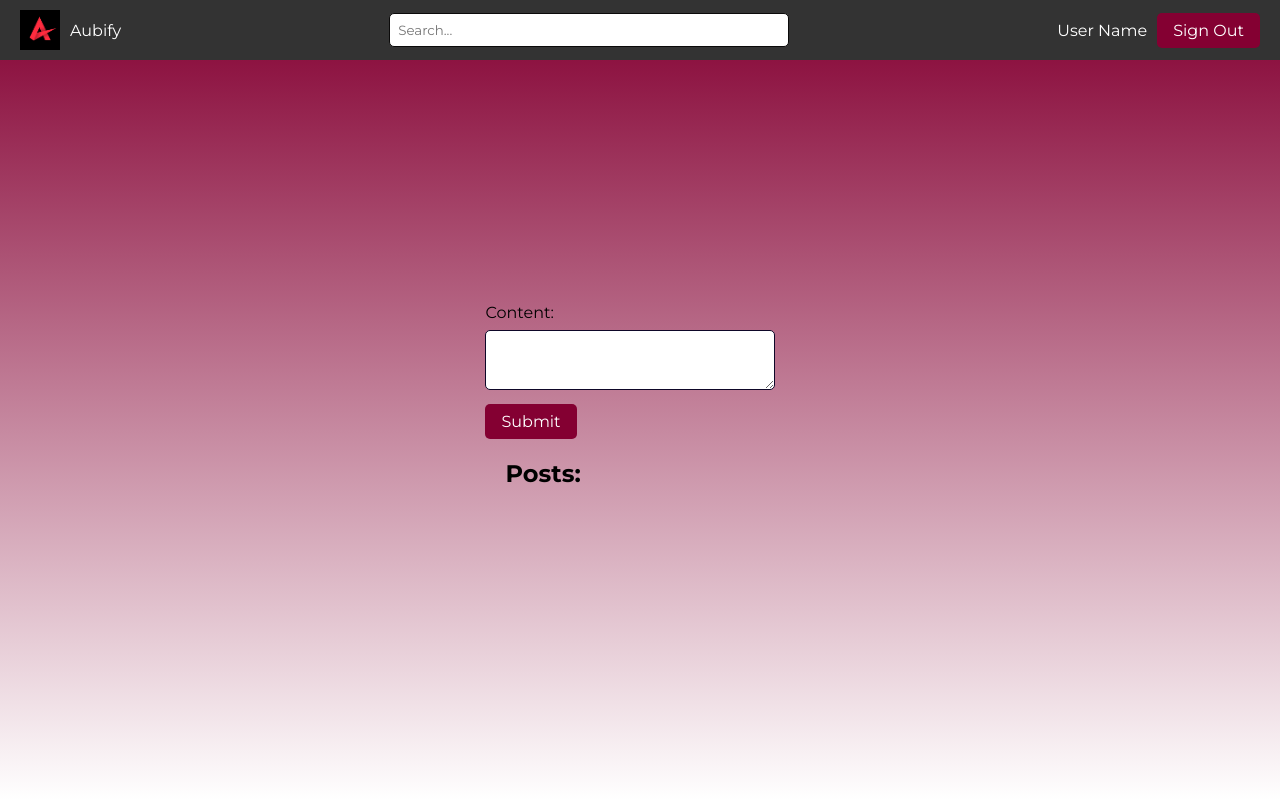
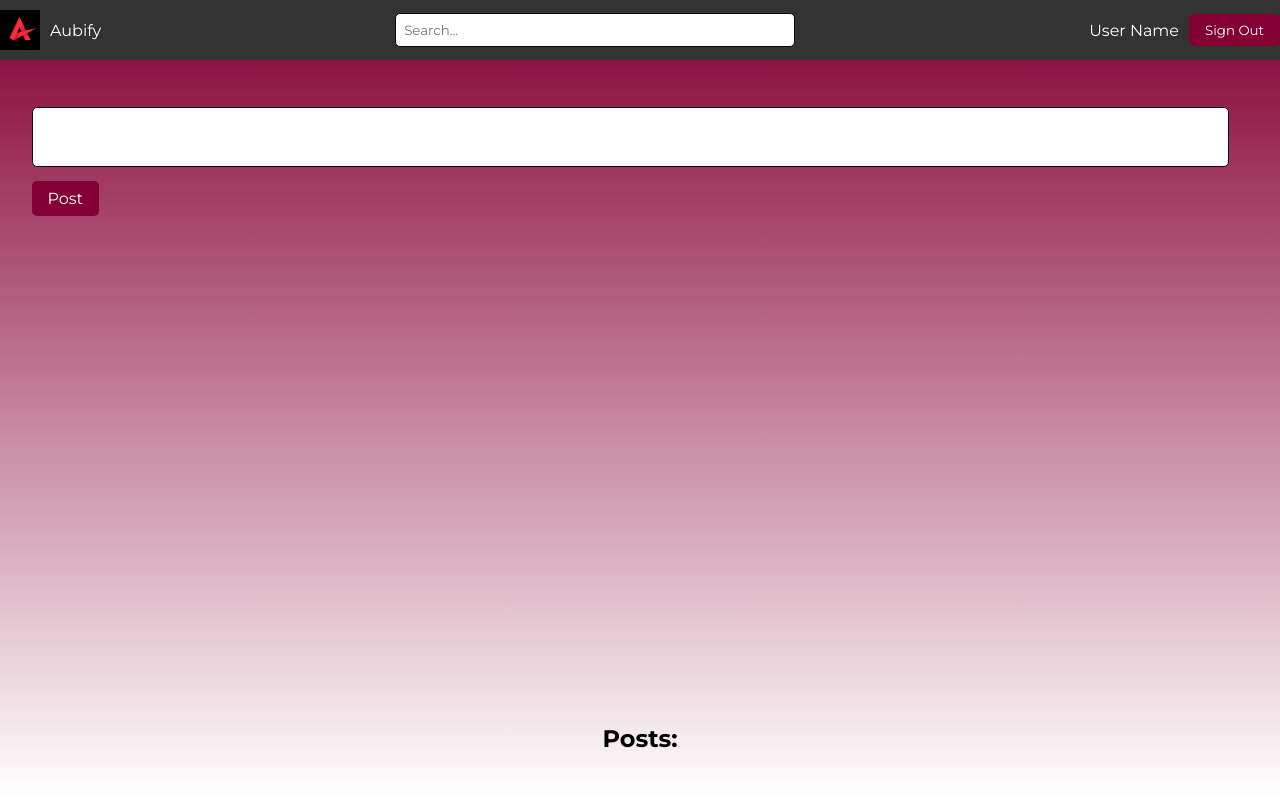
Before and after one commit to omarabbas1/Aubify, a React (Create React App) app: page /homepage in a window 1280 px wide. Built offline with nearby package versions, Linux system fonts and the light colour scheme.

Commit message:
needs fixing

```diff
--- a/src/components/HomePage/HomePage.css
+++ b/src/components/HomePage/HomePage.css
@@ -0,0 +1,30 @@
+.home-page {
+  display: flex;
+  flex-direction: column;
+  align-items: center;
+  margin-top: 5%;
+  height: 88vh; /* Ensure the home page takes the full height of the viewport */
+}
+
+  .home-page .navbar {
+    width: 100%;
+    background-color: #333;
+    color: #fff;
+    padding: 10px 0;
+    text-align: center;
+  }
+
+  .home-page .posts {
+    width: 100%;
+    height: 100%;
+    display: flex;
+    justify-content: center;
+    align-items: center;
+  }
+
+  /* Adjust styles for smaller screens if needed */
+  @media (max-width: 768px) {
+    .home-page .posts {
+      padding: 20px;
+    }
+  }
--- a/src/components/Posts/Posts.css
+++ b/src/components/Posts/Posts.css
@@ -1,32 +1,38 @@
 .post-container {
-  max-width: 600px;
-  margin-top: 0;
-  margin: 20px 0 20px 20px; /* Adjust margin as needed */
+  width: 1257px;
+  flex: 1; /* Fill available space */
   padding: 20px;
-  background-color: #fff;
   border-radius: 8px;
-  box-shadow: 0 0 10px rgba(0, 0, 0, 0.1);
+  display: flex;
+  flex-direction: column;
+  align-items: center;
+  justify-content: center;
+  overflow: auto; /* Enable scrolling if content exceeds container */
+  background-color: transparent;
 }
 
-form {
+.post-container form {
   margin-bottom: 20px;
+  width: 100%;
+  height: 100%;
 }
 
-label {
+.post-container label {
   display: block;
   margin-bottom: 8px;
 }
 
-textarea {
+.post-container textarea {
   width: calc(100% - 20px); /* Adjust width and subtract padding */
   padding: 10px;
   font-size: 16px;
   border: 1px solid #0e0728;
   border-radius: 5px;
   margin-bottom: 10px;
+  resize: none;
 }
 
-button {
+.post-container button {
   background-color: #840032;
   color: #fff;
   border: none;
@@ -36,13 +42,12 @@ button {
   cursor: pointer;
 }
 
-button:hover {
+.post-container button:hover {
   background-color: #5e0125;
 }
 
 .post-list {
-  float: left; /* Align posts to the left */
-  margin-left: 20px; /* Add some space between textarea and posts */
+  margin-top: 20px; /* Add some space between textarea and posts */
 }
 
 .post-list h2 {
--- a/src/components/Posts/Posts.jsx
+++ b/src/components/Posts/Posts.jsx
@@ -18,16 +18,16 @@ const Posts = ({ handleSubmitPost }) => {
   };
 
   return (
-    <div>
+    <div className='post-container'>
       <form onSubmit={handleSubmit}>
-        <label htmlFor="content">Content:</label>
+        <label htmlFor="content"></label>
         <textarea
           id="content"
           value={content}
           onChange={(e) => setContent(e.target.value)}
           required
         ></textarea>
-        <button type="submit">Submit</button>
+        <button type="submit">Post</button>
       </form>
 
       <div className="post-list">
```
